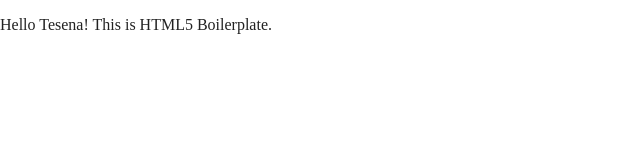
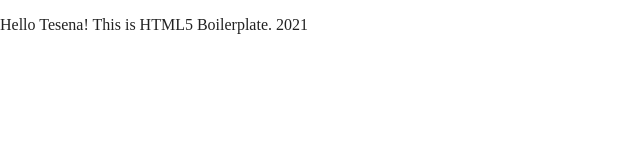
Before and after one commit to petrajuris/tesena-bootcamp, a website built with Parcel: page index.html in a window 1280 px wide. Shown: the full height of the page, 0-640 px from the left. Built offline with nearby package versions, Linux system fonts and the light colour scheme.

```diff
--- a/index.html
+++ b/index.html
@@ -25,7 +25,7 @@
 <body>
 
   <!-- Add your site or application content here -->
-  <p>Hello Tesena! This is HTML5 Boilerplate.</p>
+  <p>Hello Tesena! This is HTML5 Boilerplate. 2021</p>
   <script src="js/vendor/modernizr-3.11.2.min.js"></script>
   <script src="js/plugins.js"></script>
   <script src="js/main.js"></script>
```
